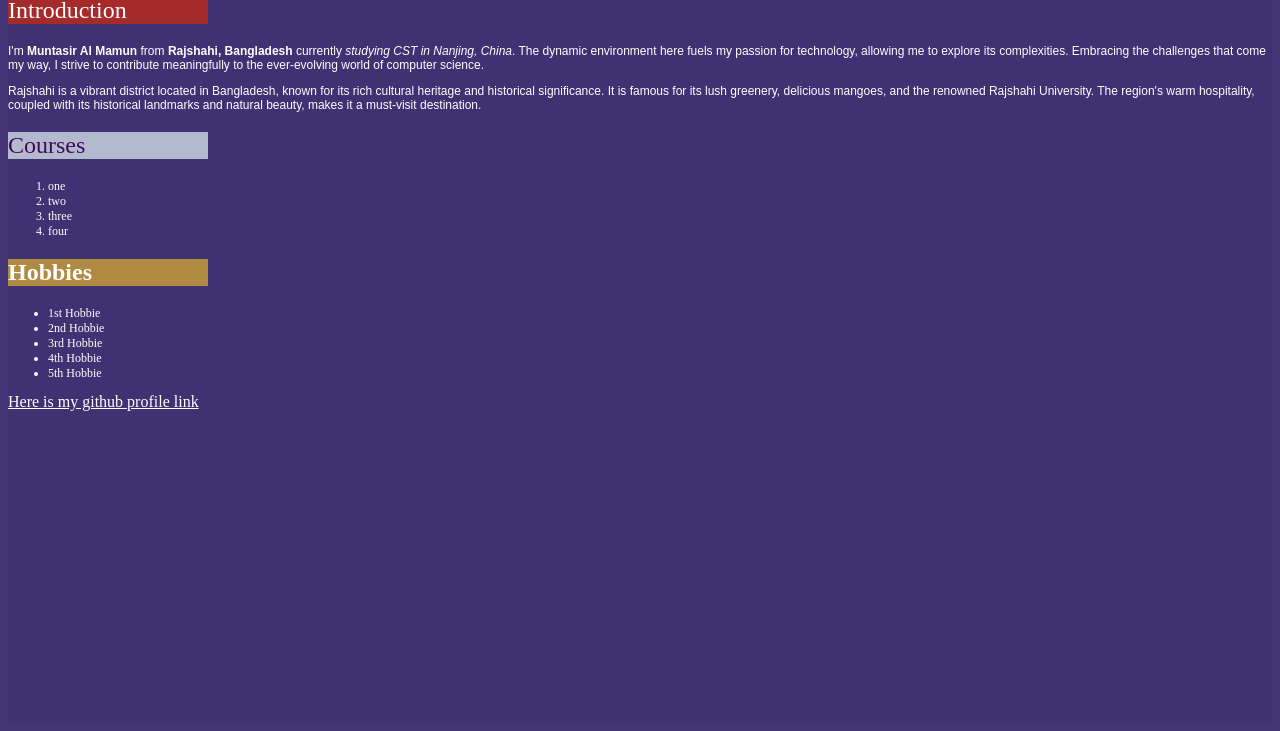
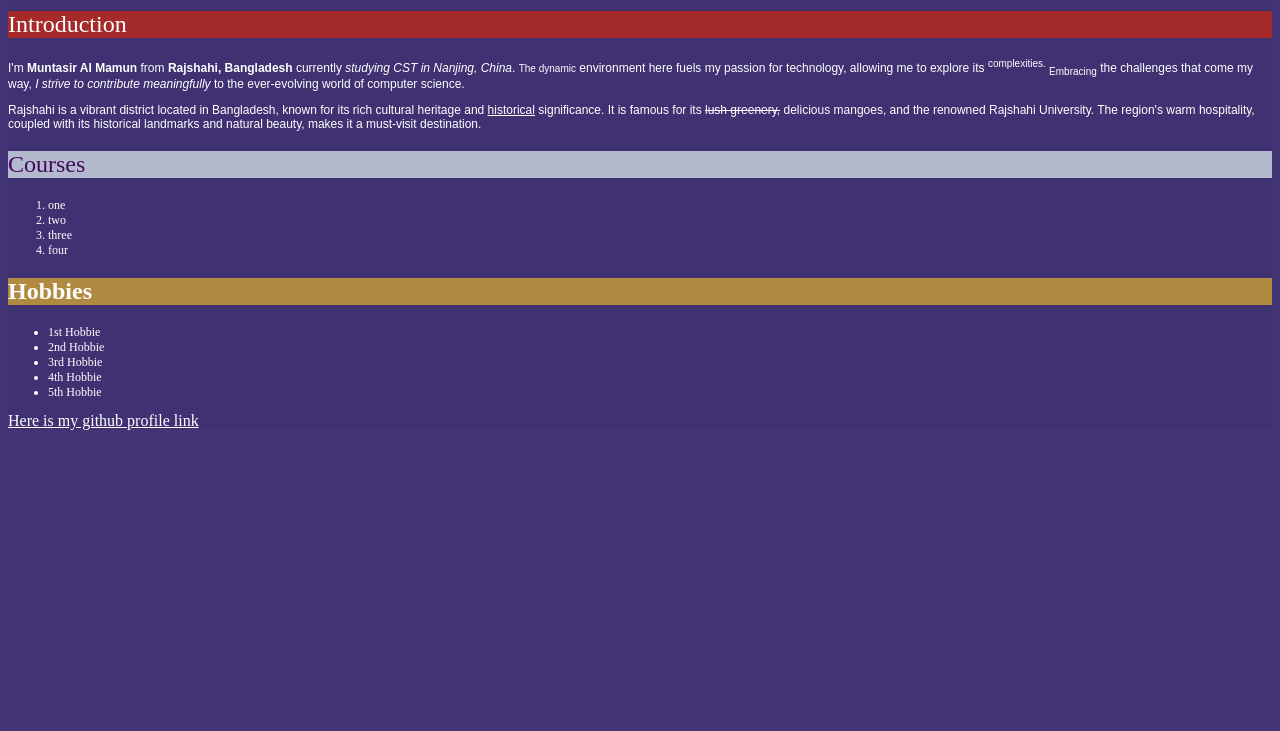
Before and after one commit to Muntasir-Mamun7/C3-Prac-1, a plain HTML site: page index.html in a window 1280 px wide. Shown: the part 69-800 px from the top of the page. Drawn offline with Linux system fonts and the light colour scheme.

Commit message:
Update index.html

```diff
--- a/index.html
+++ b/index.html
@@ -1,19 +1,25 @@
-<link rel="stylesheet" href="style.css" />
-<h1 class="about-me">About Me</h1>
+<!DOCTYPE html>
+<html lang="en">
+<head>
+  <title>C3 Practice 1</title>
+  <link rel="stylesheet" href="style.css" />
+</head>
+<body>
+  <h1 class="about-me">About Me</h1>
 
 <h2 class="introduction">Introduction</h2>
 <p>
   I'm <b>Muntasir Al Mamun</b> from <b>Rajshahi, Bangladesh</b> currently <i>studying CST in
-    Nanjing, China</i>. The dynamic environment here fuels my passion for technology,
-  allowing me to explore its complexities. Embracing the challenges that come my
-  way, I strive to contribute meaningfully to the ever-evolving world of
+    Nanjing, China</i>. <small>The dynamic</small> environment here fuels my passion for technology,
+  allowing me to explore its <sup>complexities.</sup> <sub>Embracing</sub> the challenges that come my
+  way, <em>I strive to contribute meaningfully</em> to the ever-evolving world of
   computer science.
 </p>
 
 <p>
   Rajshahi is a vibrant district located in Bangladesh, known for its rich
-  cultural heritage and historical significance. It is famous for its lush
-  greenery, delicious mangoes, and the renowned Rajshahi University. The
+  cultural heritage and <ins>historical</ins> significance. It is famous for its <del>lush
+    greenery,</del> delicious mangoes, and the renowned Rajshahi University. The
   region's warm hospitality, coupled with its historical landmarks and natural
   beauty, makes it a must-visit destination.
 </p>
@@ -40,3 +46,5 @@
 </p>
 
 <a href="https://github.com/Muntasir-Mamun7">Here is my github profile link</a>
+</body>
+</html>
```
